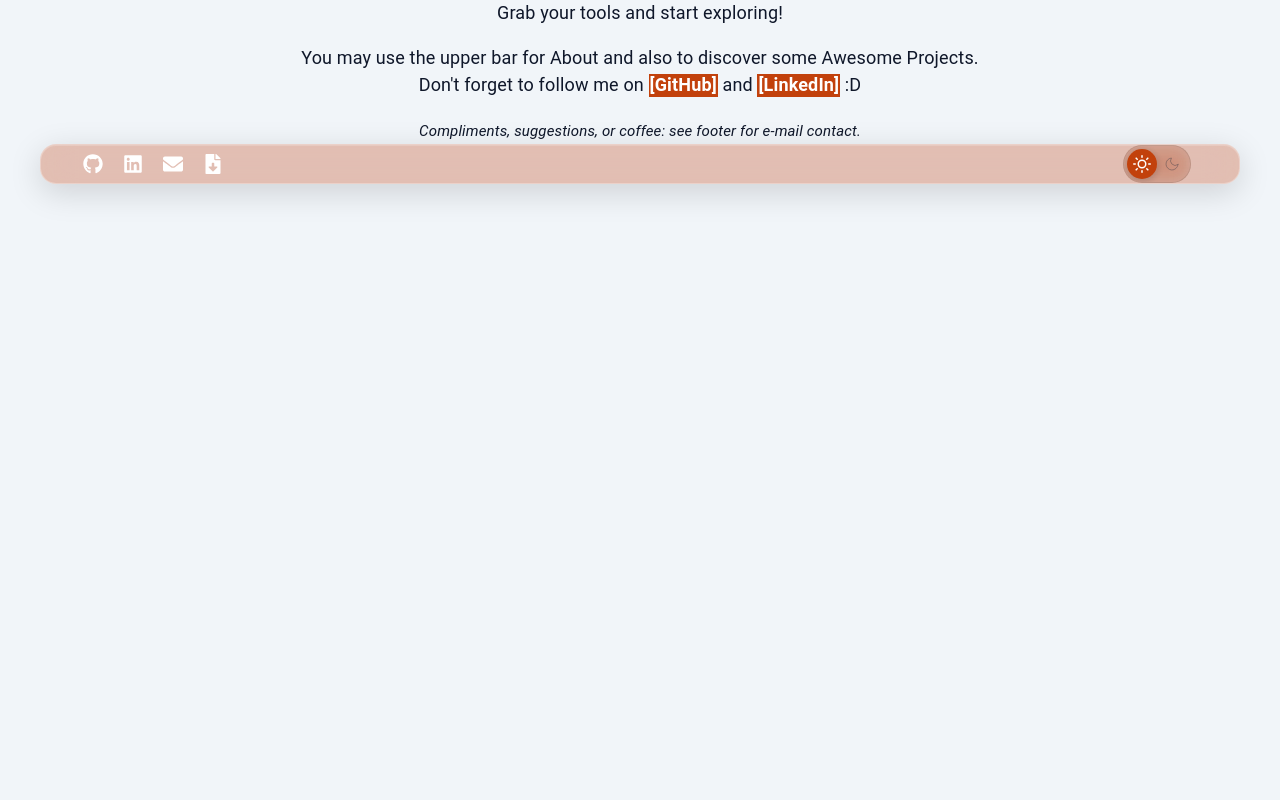
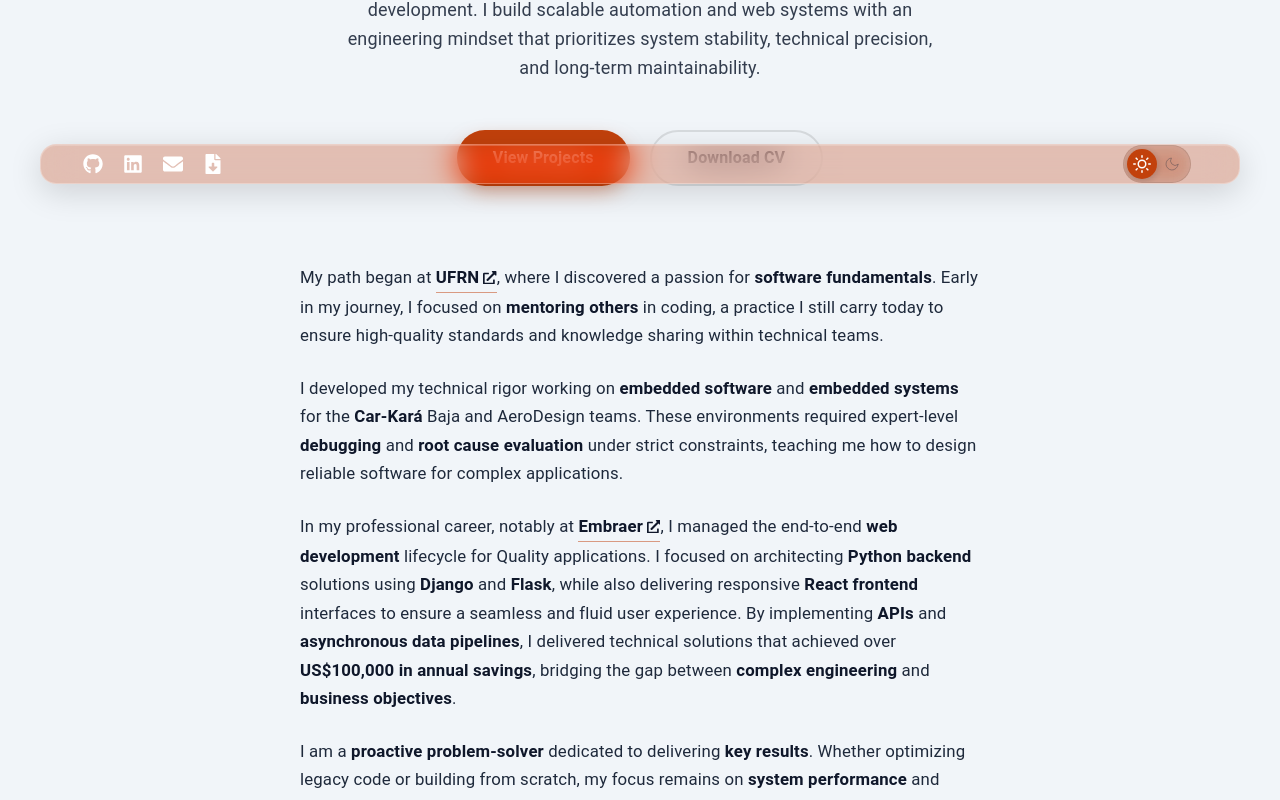
Before and after one commit to maurochiozzi/maurochiozzi.github.io, a React (Create React App) app: page / in a window 1280 px wide. Shown: the part 600-1400 px from the top of the page. Before the commit the page ends 899 px from the top, so only its background shows below. Built offline with nearby package versions, Linux system fonts and the light colour scheme; what ga-gtag would draw is missing.

Commit message:
merge home and about page

```diff
--- a/src/components/bar/index.js
+++ b/src/components/bar/index.js
@@ -7,7 +7,6 @@ export default function Bar() {
   return (
     <Nav>
       <Link to="/">mChiozzi</Link>
-      <Link to="/about">About</Link>
       <Link to="/projects">The Lab</Link>
     </Nav>
   );
--- a/src/pages/home/index.js
+++ b/src/pages/home/index.js
@@ -1,41 +1,117 @@
 import React from "react";
+import { Content } from "./styles";
+// If you use react-router-dom, import Link for internal CTAs
+import { Link } from "react-router-dom";
+import Profile from "../../components/profile";
+import Resume from "../../assets/files/mChiozzi.pdf";
 
-import Window from "../../assets/images/window.jpg";
-
-import { Content } from "./styles";
+import { FaExternalLinkAlt } from "react-icons/fa";
 
 export default function Home() {
   return (
     <Content>
-      <div className="content-table">
-        <div className="content-row">
-          <div className="picture-content">
-            <img src={Window} alt="Under Construction" width="100%" />
-          </div>
-          <div className="main-content">
-            <p className="left">
-              - <i>Hey!</i> It's me, <b>Mauro!</b>
-            </p>
-            <p className="right">
-              <i>
-                Mauro <span className="under">who?</span>
-              </i>{" "}
-              -
-            </p>
-            <p className="left">
-              - Mauro <b>Chiozzi!</b>
-            </p>
-          </div>
+      <Profile />
+      <div className="main-content">
+        <h1>
+          Hey! I'm <span className="highlight">Mauro Chiozzi</span>
+        </h1>
+        <h2>Python Software Engineer</h2>
+        <p className="description">
+          Specializing in <b>Python Backend</b> (Django/Flask) and <b>React</b>{" "}
+          frontend development. I build scalable automation and web systems with
+          an engineering mindset that prioritizes system stability, technical
+          precision, and long-term maintainability.
+        </p>
+
+        {/* Direct CTAs make the home page more functional */}
+        <div className="cta-group">
+          <Link to="/projects" className="cta-button">
+            View Projects
+          </Link>
+          <a
+            href={Resume}
+            target="_blank"
+            rel="noopener noreferrer"
+            className="cta-secondary"
+          >
+            Download CV
+          </a>
+        </div>
+
+        <div className="biography">
+          <p>
+            My path began at{" "}
+            <span className="highlight">
+              <a
+                href="https://en.wikipedia.org/wiki/Federal_University_of_Rio_Grande_do_Norte"
+                target="_blank"
+                rel="noopener noreferrer"
+              >
+                UFRN <FaExternalLinkAlt size="0.8em" />
+              </a>
+            </span>
+            , where I discovered a passion for{" "}
+            <span className="highlight">software fundamentals</span>. Early in
+            my journey, I focused on{" "}
+            <span className="highlight">mentoring others</span> in coding, a
+            practice I still carry today to ensure high-quality standards and
+            knowledge sharing within technical teams.
+          </p>
+          <p>
+            I developed my technical rigor working on{" "}
+            <span className="highlight">embedded software</span> and{" "}
+            <span className="highlight">embedded systems</span> for the{" "}
+            <span className="highlight">Car-Kará</span> Baja and AeroDesign
+            teams. These environments required expert-level{" "}
+            <span className="highlight">debugging</span> and{" "}
+            <span className="highlight">root cause evaluation</span> under
+            strict constraints, teaching me how to design reliable software for
+            complex applications.
+          </p>
+          <p>
+            In my professional career, notably at{" "}
+            <span className="highlight">
+              <a
+                href="https://www.embraer.com/en/"
+                target="_blank"
+                rel="noopener noreferrer"
+              >
+                Embraer <FaExternalLinkAlt size="0.8em" />
+              </a>
+            </span>
+            , I managed the end-to-end{" "}
+            <span className="highlight">web development</span> lifecycle for
+            Quality applications. I focused on architecting{" "}
+            <span className="highlight">Python backend</span> solutions using{" "}
+            <span className="highlight">Django</span> and{" "}
+            <span className="highlight">Flask</span>, while also delivering
+            responsive <span className="highlight">React frontend</span>{" "}
+            interfaces to ensure a seamless and fluid user experience. By
+            implementing <span className="highlight">APIs</span> and{" "}
+            <span className="highlight">asynchronous data pipelines</span>, I
+            delivered technical solutions that achieved over{" "}
+            <span className="highlight">US$100,000 in annual savings</span>,
+            bridging the gap between{" "}
+            <span className="highlight">complex engineering</span> and{" "}
+            <span className="highlight">business objectives</span>.
+          </p>
+          <p>
+            I am a <span className="highlight">proactive problem-solver</span>{" "}
+            dedicated to delivering{" "}
+            <span className="highlight">key results</span>. Whether optimizing
+            legacy code or building from scratch, my focus remains on{" "}
+            <span className="highlight">system performance</span> and creating
+            tools that empower users to make{" "}
+            <span className="highlight">data-driven decisions</span>.
+          </p>
         </div>
       </div>
+
       <div className="footer-content">
-        <p>Grab your tools and start exploring!</p>
-        <p>
-          You may use the upper bar for About and also to discover some Awesome
-          Projects. <br />
-          Don't forget to follow me on{" "}
+        <p className="social-links">
+          Follow my work on{" "}
           <a
-            href={"https://github.com/maurochiozzi"}
+            href="https://github.com/maurochiozzi"
             target="_blank"
             rel="noopener noreferrer"
           >
@@ -43,18 +119,15 @@ export default function Home() {
           </a>{" "}
           and{" "}
           <a
-            href={"https://www.linkedin.com/in/maurochiozzi/"}
+            href="https://www.linkedin.com/in/maurochiozzi/"
             target="_blank"
             rel="noopener noreferrer"
           >
             [LinkedIn]
-          </a>{" "}
-          :D
+          </a>
         </p>
         <small>
-          <i>
-            Compliments, suggestions, or coffee: see footer for e-mail contact.
-          </i>
+          <i>Compliments, suggestions, or coffee: hire.chiozzi@gmail.com</i>
         </small>
       </div>
     </Content>
--- a/src/pages/home/styles.js
+++ b/src/pages/home/styles.js
@@ -1,77 +1,189 @@
-import styled from "styled-components";
+import styled, { keyframes } from "styled-components";
+
+const fadeIn = keyframes`
+  from { opacity: 0; transform: translateY(20px); }
+  to { opacity: 1; transform: translateY(0); }
+`;
 
 export const Content = styled.div`
   width: 100%;
-  margin: 0;
-  padding-top: 50px;
-  padding-bottom: 50px;
-
-  font-size: 18px;
-  text-align: center;
-
+  min-height: 100vh;
   display: flex;
   flex-direction: column;
   justify-content: center;
-  flex: 1;
+  align-items: center;
+  padding: 80px 20px 40px;
+  text-align: center;
+  box-sizing: border-box;
+  animation: ${fadeIn} 0.8s ease-out forwards;
 
-  .content-table {
+  .main-content {
+    max-width: 800px;
     width: 100%;
-    display: table;
-    text-align: center;
+    display: flex;
+    flex-direction: column;
+    align-items: center;
+    margin-bottom: auto;
+    flex: 1;
+    justify-content: center;
   }
 
-  .content-row {
-    display: table-row;
-  }
+  .footer-content {
+    margin-top: 40px;
+    padding: 20px;
+    color: ${({ theme }) => theme.palette.text.secondary};
+    font-size: 0.9rem;
 
-  .main-content {
-    font-size: calc(10px + 5vmin);
+    .social-links {
+      margin-bottom: 12px;
 
-    width: 70%;
-    padding-left: 4%;
-    padding-right: 4%;
+      a {
+        color: ${({ theme }) => theme.palette.text.primary};
+        text-decoration: none;
+        font-weight: 600;
+        margin: 0 6px;
+        transition: color 0.2s;
 
-    .left {
-      text-align: left;
+        &:hover {
+          color: ${({ theme }) => theme.palette.primary.main};
+        }
+      }
     }
 
-    .right {
-      text-align: right;
-    }
+    small {
+      display: block;
+      font-size: 0.85rem;
+      opacity: 0.7;
 
-    .under {
-      text-decoration: underline;
-    }
-
-    display: table-cell;
-  }
-
-  .picture-content {
-    width: 30%;
-    padding: 5px;
-
-    vertical-align: middle;
-
-    display: table-cell;
-
-    img {
-      max-width: 500px;
-      border-radius: 25%;
+      i {
+        font-style: normal;
+      }
     }
   }
 
-  .footer-content {
-    margin: auto;
-    padding: 10px;
-    max-width: 700px;
+  h1 {
+    font-size: clamp(2.5rem, 6vw, 4.5rem);
+    font-weight: 800;
+    margin: 0 0 16px 0;
+    color: ${({ theme }) => theme.palette.text.primary};
+    line-height: 1.1;
+    letter-spacing: -0.02em;
+
+    .highlight {
+      color: ${({ theme }) => theme.palette.primary.main};
+    }
   }
 
-  a {
-    font-weight: bold;
+  h2 {
+    font-size: clamp(1.5rem, 4vw, 2.5rem);
+    font-weight: 700;
+    color: ${({ theme }) => theme.palette.text.secondary};
+    margin: 0 0 24px 0;
+    line-height: 1.3;
+  }
+
+  .description {
+    font-size: 1.125rem;
+    line-height: 1.6;
+    color: ${({ theme }) => theme.palette.text.secondary};
+    margin: 0 auto 48px auto;
+    max-width: 600px;
+    opacity: 0.9;
+
+    b {
+      color: ${({ theme }) => theme.palette.text.primary};
+      font-weight: 600;
+    }
+  }
+
+  .cta-group {
+    display: flex;
+    gap: 20px;
+    justify-content: center;
+    flex-wrap: wrap;
+  }
+
+  .cta-button {
+    display: inline-flex;
+    align-items: center;
+    justify-content: center;
+    padding: 14px 36px;
+    border-radius: 50px;
+    font-weight: 600;
+    font-size: 1rem;
+    text-decoration: none;
+    transition: all 0.3s cubic-bezier(0.4, 0, 0.2, 1);
+    background: ${({ theme }) => theme.palette.primary.main};
     color: ${({ theme }) => theme.palette.primary.contrastText};
-    background: ${({ theme }) => theme.palette.primary.main};
-    padding: 0px 1px 2px 1px;
+    box-shadow: 0 8px 20px -4px ${({ theme }) => theme.palette.primary.main}80;
 
+    &:hover {
+      transform: translateY(-3px);
+      box-shadow: 0 12px 24px -4px
+        ${({ theme }) => theme.palette.primary.main}aa;
+      filter: brightness(1.1);
+    }
+  }
+
+  .cta-secondary {
+    display: inline-flex;
+    align-items: center;
+    justify-content: center;
+    padding: 14px 36px;
+    border-radius: 50px;
+    font-weight: 600;
+    font-size: 1rem;
     text-decoration: none;
+    transition: all 0.3s cubic-bezier(0.4, 0, 0.2, 1);
+    background: transparent;
+    color: ${({ theme }) => theme.palette.text.primary};
+    border: 2px solid
+      ${({ theme }) =>
+        theme.palette.mode === "dark"
+          ? "rgba(255, 255, 255, 0.2)"
+          : "rgba(0, 0, 0, 0.1)"};
+
+    &:hover {
+      border-color: ${({ theme }) => theme.palette.primary.main};
+      color: ${({ theme }) => theme.palette.primary.main};
+      transform: translateY(-3px);
+      background: ${({ theme }) => theme.palette.primary.main}10;
+    }
+  }
+
+  .biography {
+    margin-top: 60px;
+    max-width: 680px;
+    text-align: left;
+    font-size: 1.05rem;
+    line-height: 1.7;
+    color: ${({ theme }) => theme.palette.text.secondary};
+    animation: ${fadeIn} 1s ease-out forwards;
+    animation-delay: 0.3s;
+    opacity: 0;
+
+    p {
+      margin-bottom: 24px;
+    }
+
+    a {
+      color: ${({ theme }) => theme.palette.text.primary};
+      text-decoration: none;
+      border-bottom: 1px solid ${({ theme }) => theme.palette.primary.main}80;
+      transition: all 0.2s;
+      display: inline-flex;
+      align-items: center;
+      gap: 4px;
+
+      &:hover {
+        color: ${({ theme }) => theme.palette.primary.main};
+        border-bottom-color: ${({ theme }) => theme.palette.primary.main};
+      }
+    }
+
+    .highlight {
+      color: ${({ theme }) => theme.palette.text.primary};
+      font-weight: 600;
+    }
   }
 `;
```
